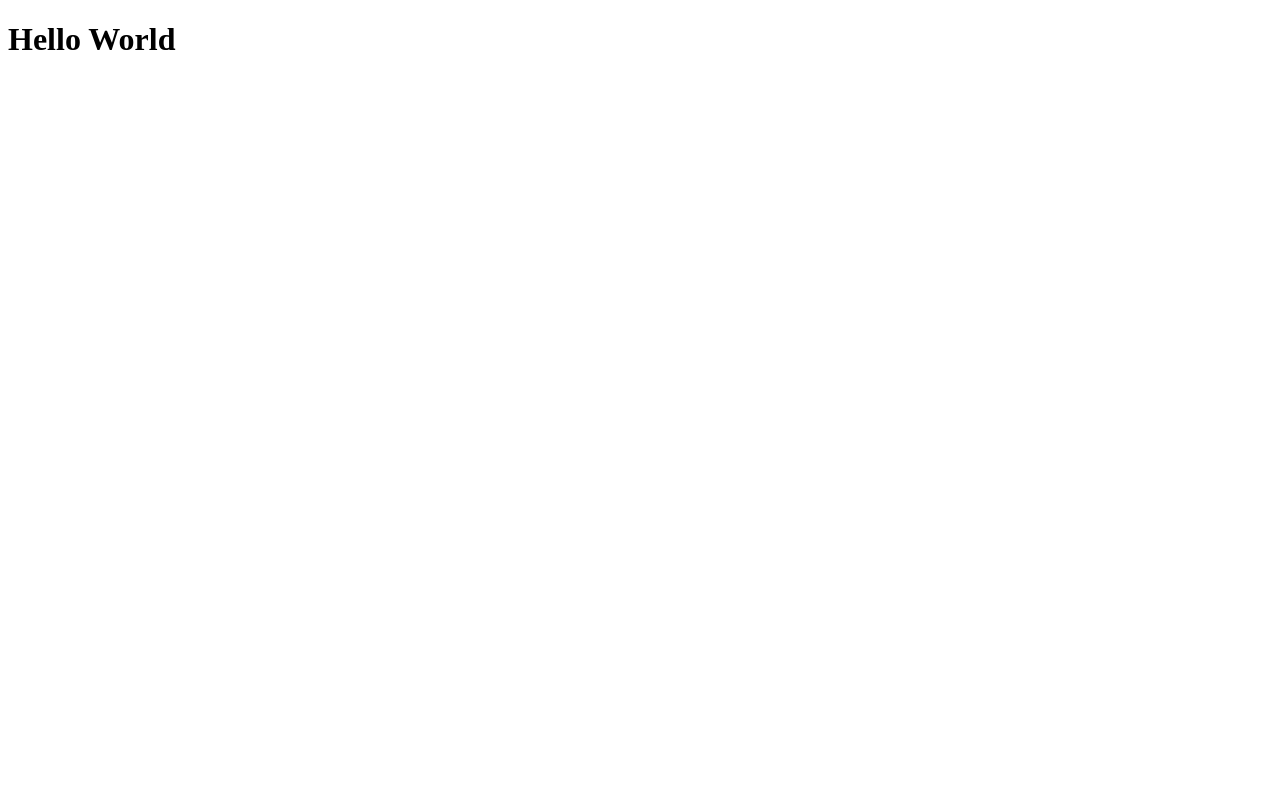
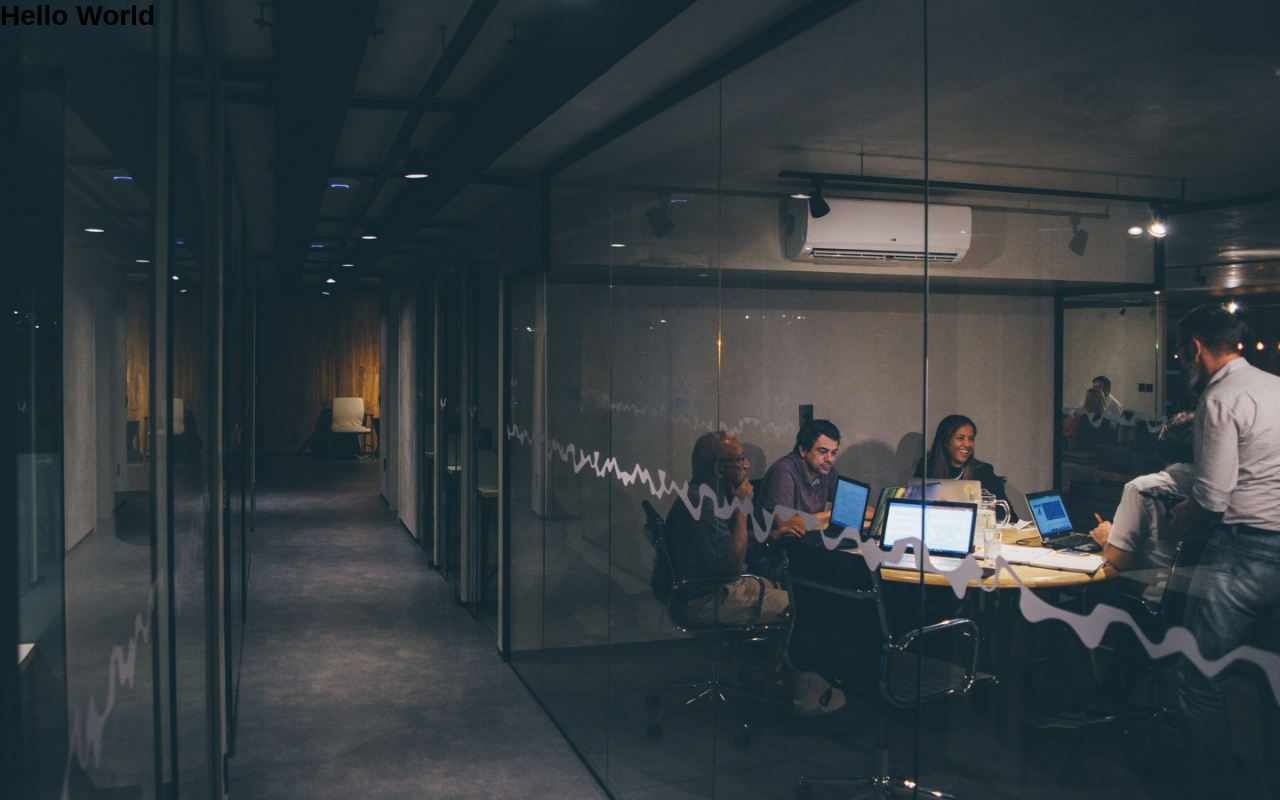
Before and after one commit to PkNeves/NLW-airbnb-frontend, a React (Create React App) app: page / in a window 1280 px wide. Built offline with nearby package versions, Linux system fonts and the light colour scheme.

Commit message:
refactor: retirada do css antigo e inclusao de um css padrao

```diff
--- a/src/App.css
+++ b/src/App.css
@@ -1,38 +1,23 @@
-.App {
-  text-align: center;
+/* incluir a fonte roboto depois */
+
+* {
+  margin: 0;
+  padding: 0;
+  outline: 0;
+  box-sizing: border-box;
 }
 
-.App-logo {
-  height: 40vmin;
-  pointer-events: none;
+html, body, #root {
+  min-height: 100%;
 }
 
-@media (prefers-reduced-motion: no-preference) {
-  .App-logo {
-    animation: App-logo-spin infinite 20s linear;
-  }
+body {
+  background: #000 url('./assets/background.jpg') no-repeat;
+  background-size: cover;
+  -webkit-font-smoothing: antialiased !important;
 }
 
-.App-header {
-  background-color: #282c34;
-  min-height: 100vh;
-  display: flex;
-  flex-direction: column;
-  align-items: center;
-  justify-content: center;
-  font-size: calc(10px + 2vmin);
-  color: white;
+body, input, button {
+  font-family: Arial, Helvetica, sans-serif;
+  font-size: 14px;
 }
-
-.App-link {
-  color: #61dafb;
-}
-
-@keyframes App-logo-spin {
-  from {
-    transform: rotate(0deg);
-  }
-  to {
-    transform: rotate(360deg);
-  }
-}
```
